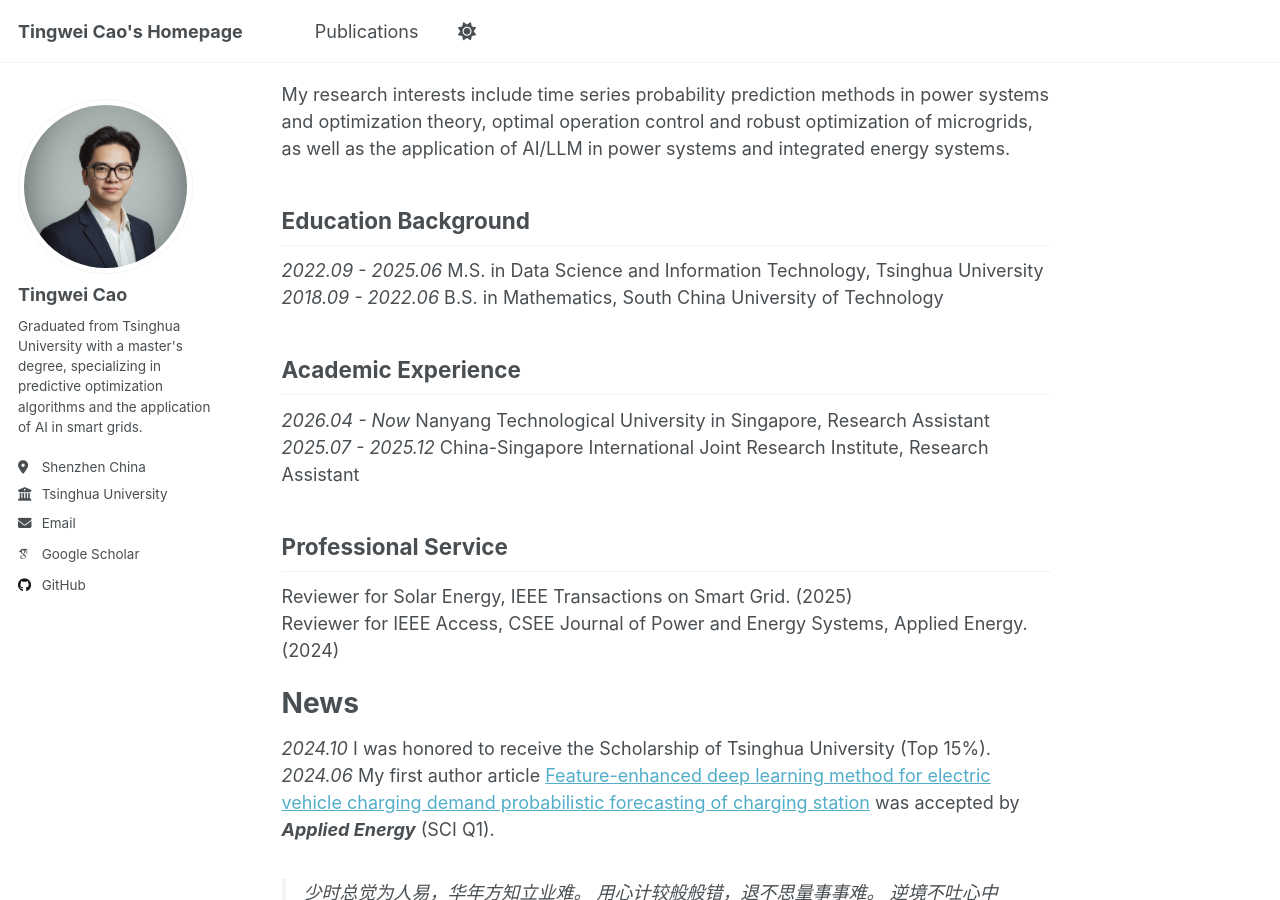
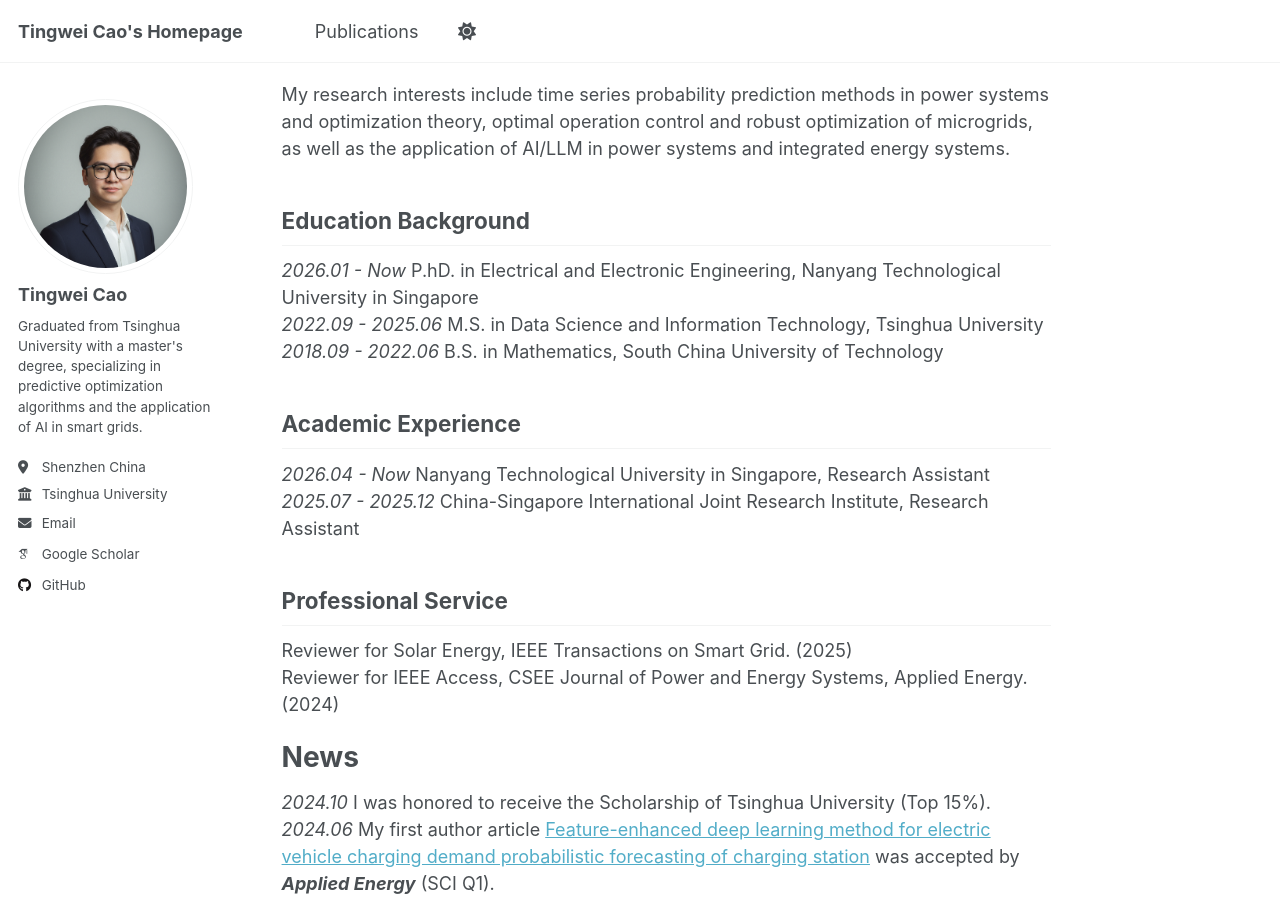
Before and after one commit to tingweicao/tingweicao.github.io, a Jekyll site: the page built from _pages/about.md, in a window 1280 px wide and 900 px high, scrolled down 327 px. Built offline with Jekyll 4.4.1, drawn with Linux system fonts in a browser that asks for light colours; some web fonts are replaced; a script that is not in the unit is left out.

Commit message:
Update about.md

```diff
--- a/_pages/about.md
+++ b/_pages/about.md
@@ -13,6 +13,7 @@ My research interests include time series probability prediction methods in powe
 
 Education Background
 -----
+_2026.01 - Now_ P.hD. in Electrical and Electronic Engineering, Nanyang Technological University in Singapore
 _2022.09 - 2025.06_ M.S. in Data Science and Information Technology, Tsinghua University
 _2018.09 - 2022.06_ B.S. in Mathematics, South China University of Technology
 
```
